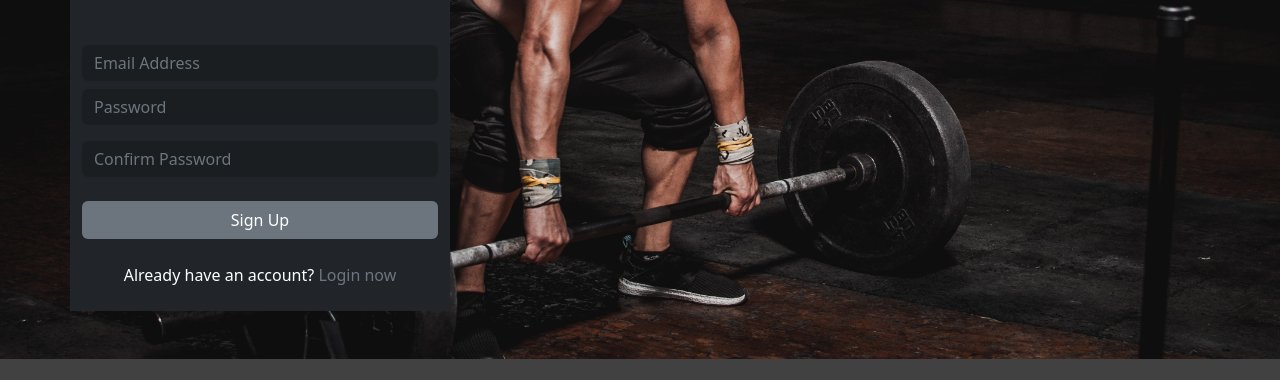
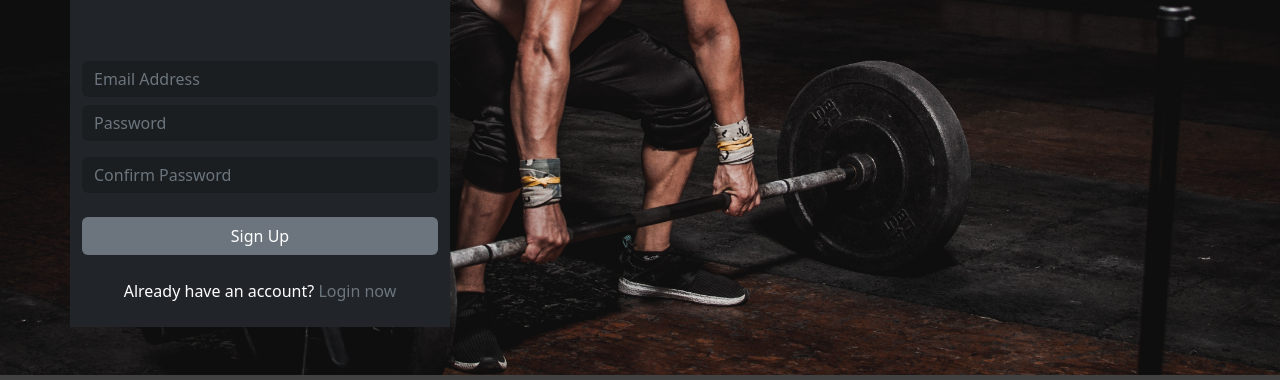
Before and after one commit to apagason/Project1, a plain HTML site: page signup.html in a window 1280 px wide. Shown: the part 378-758 px from the top of the page. Drawn offline with nearby package versions, Linux system fonts and the light colour scheme; a web font is replaced by a local one.

Commit message:
Update signup.html

```diff
--- a/signup.html
+++ b/signup.html
@@ -20,7 +20,7 @@
     <title>Sign Up Page</title>
   </head>
   <body>
-    <section id="loginpg" class="login pb-5 d-block">
+    <section id="loginpg" class="shadow login p-3 pb-5 d-block">
       <div class="container">
         <div class="row justify-content-start pt-5">
           <div class="colorlog bg-dark pt-5 col-md-6 col-lg-5 col-xl-4 loginForm d-block">
```
